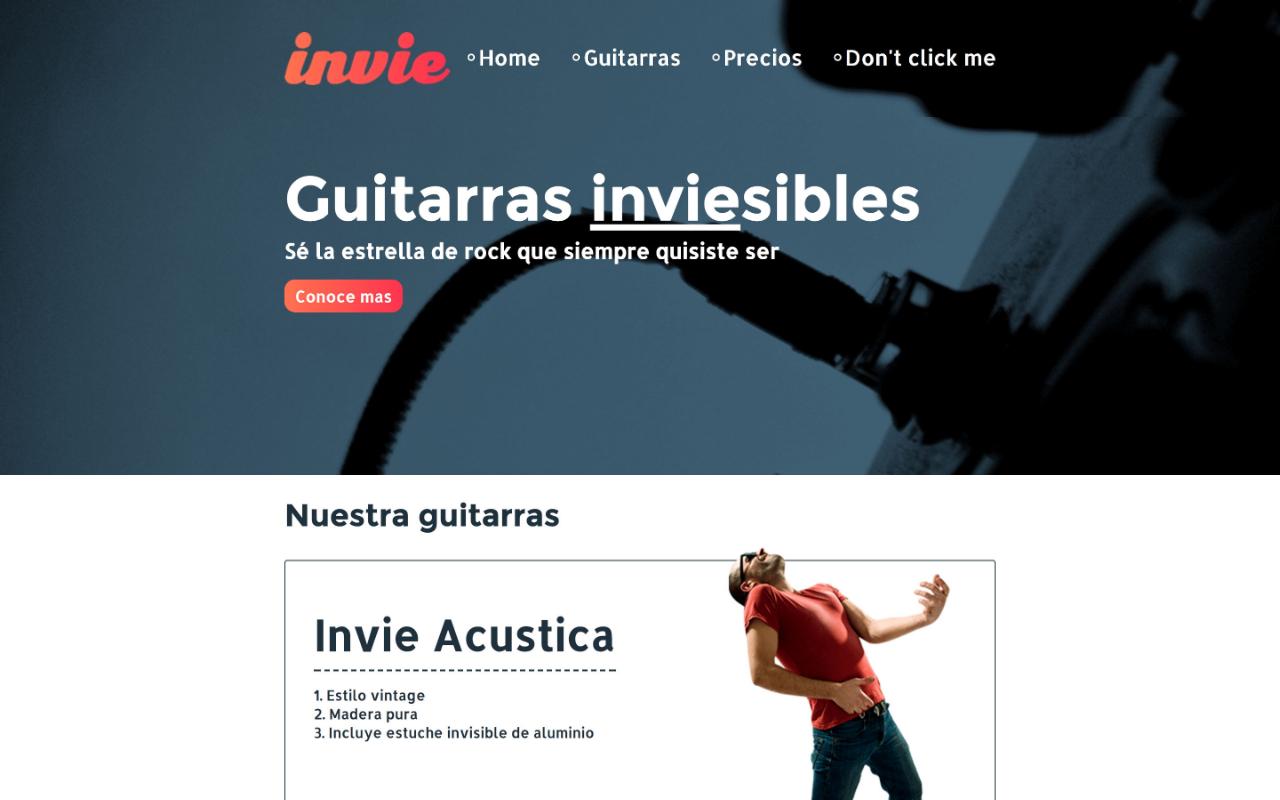
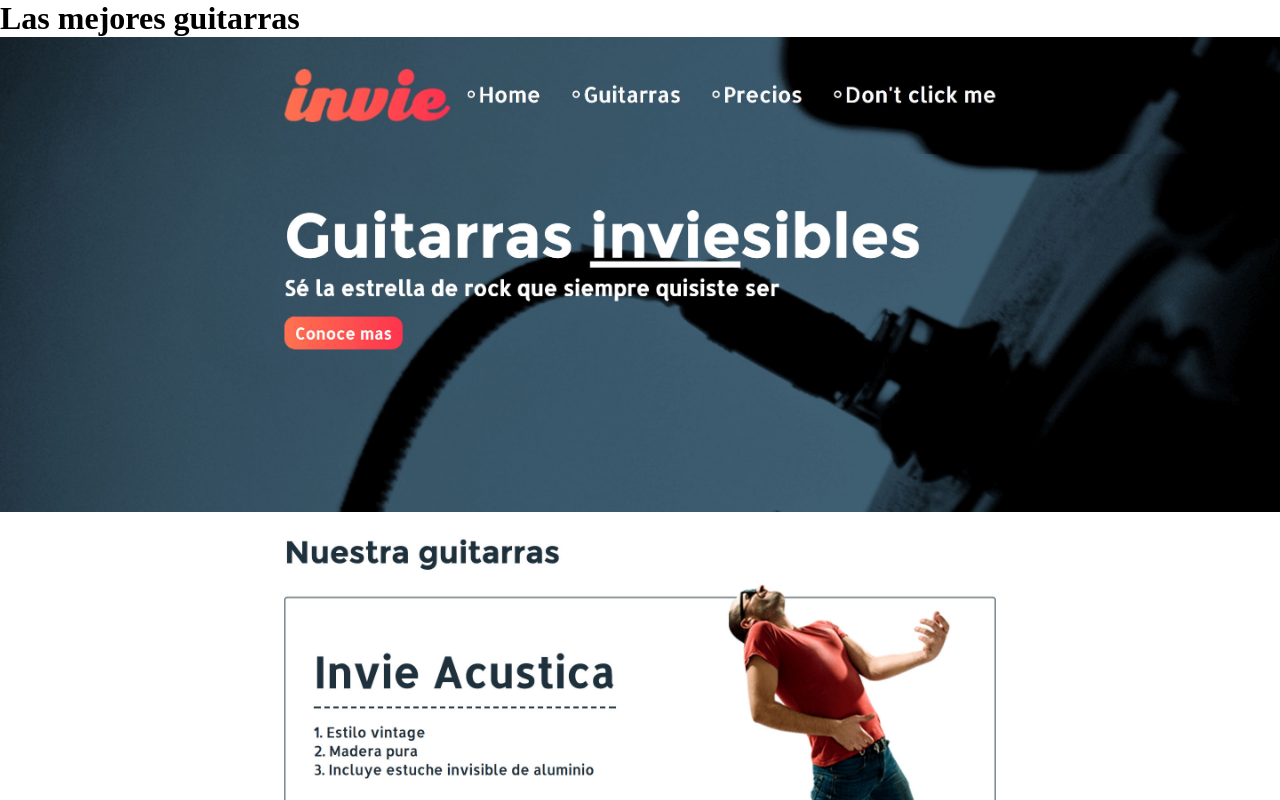
Before and after one commit to zearkiatos/invie-github, a plain HTML site: page index.html in a window 1280 px wide. Shown: the top 800 px of the page. Drawn offline with Linux system fonts and the light colour scheme.

Commit message:
Agregando ultios cambios

```diff
--- a/index.html
+++ b/index.html
@@ -31,6 +31,7 @@
     <title>Invie</title>
 </head>
 <body>
+    <h1>Las mejores guitarras</h1>
     <img src="assets/img/invie-responsive.png" alt="" id="responsive">
     <img src="assets/img/header.jpg" />
     <img src="assets/img/hero.jpg" />
```
Also changed, not shown: cambio2.txt (added).
